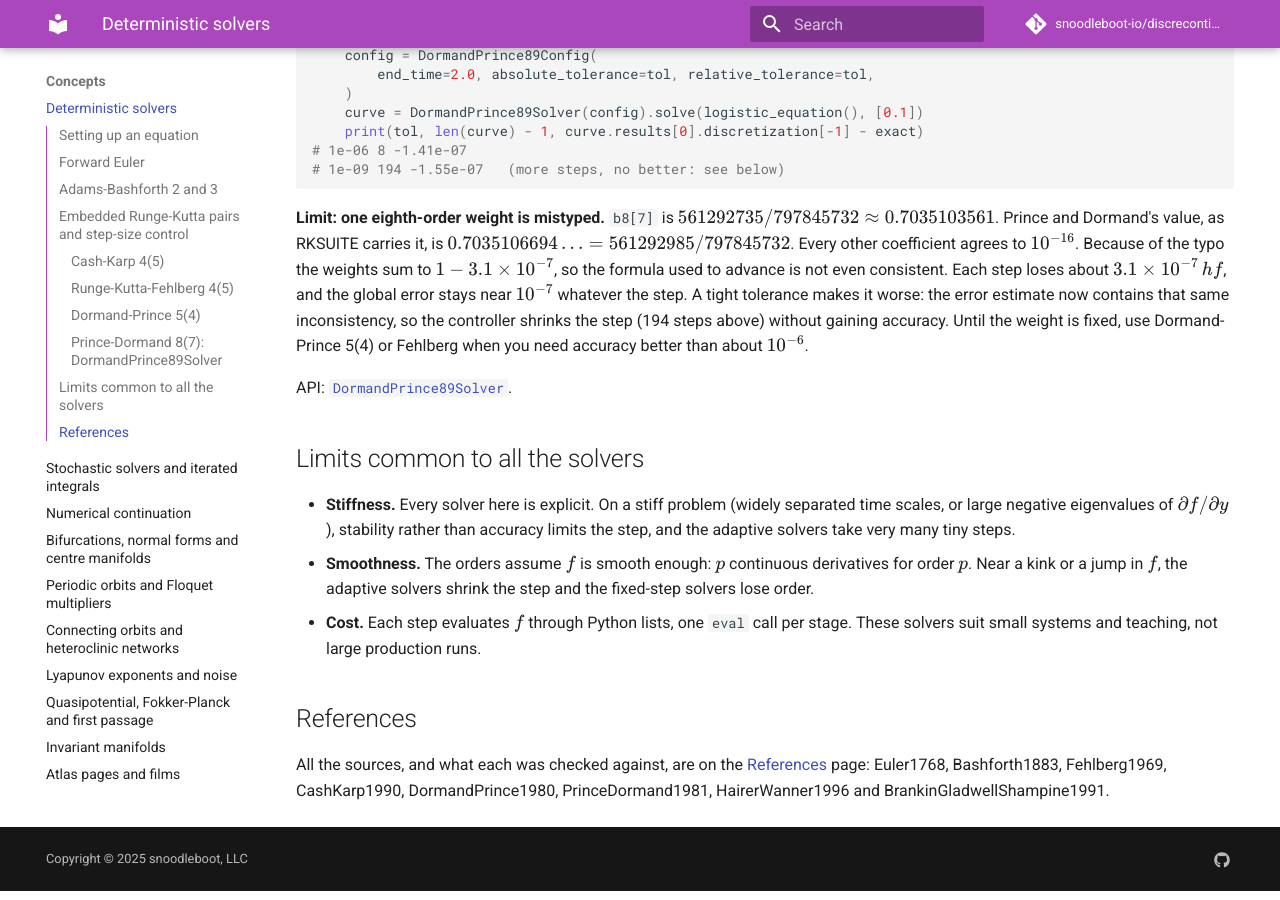
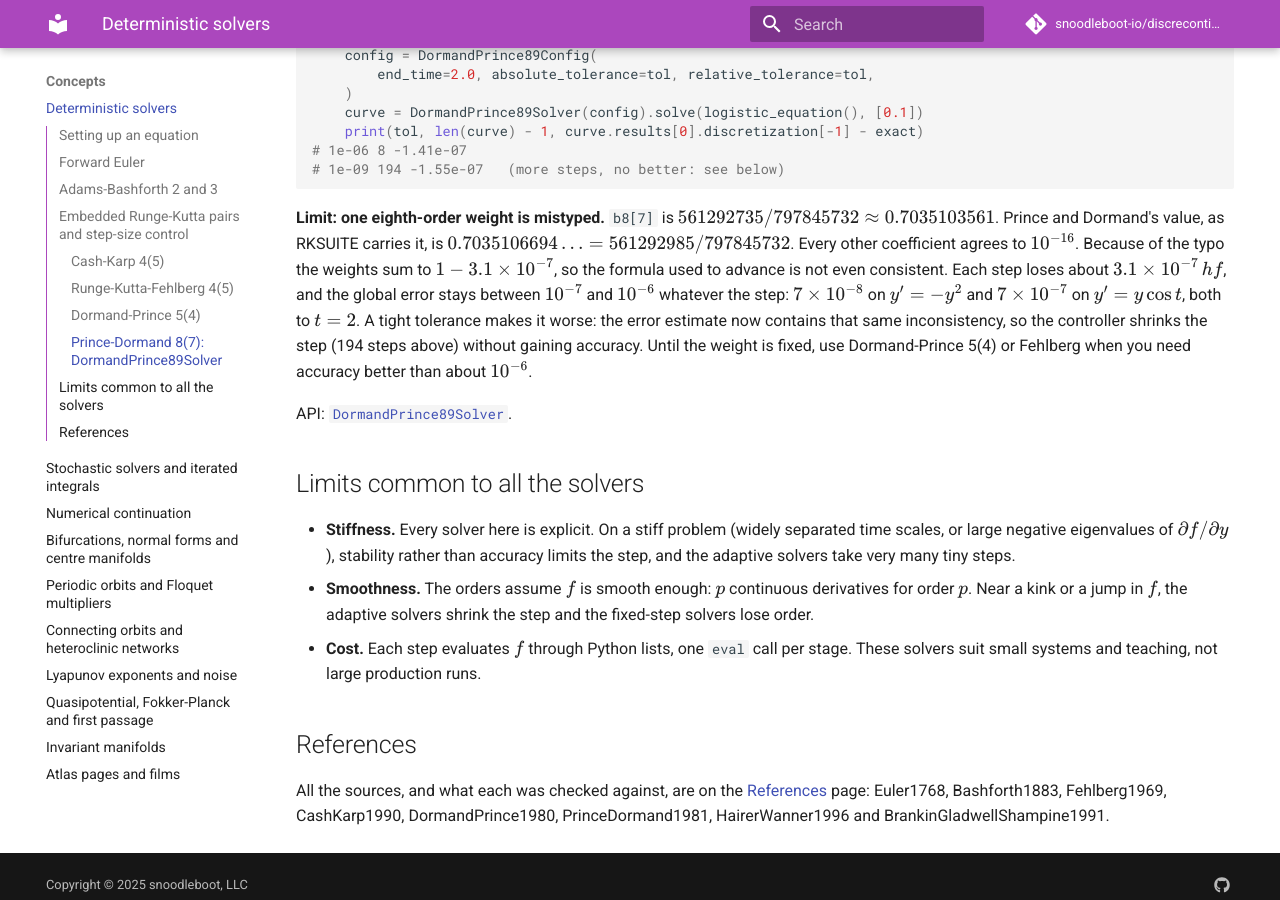
Before and after one commit to snoodleboot-io/discrecontinual_equations, an MkDocs documentation site: the page built from docs/user-guide/deterministic-solvers.md, in a window 1280 px wide and 900 px high, scrolled down 7139 px. Built offline with MkDocs 1.6.1 and Material for MkDocs 9.7.7, drawn with Linux system fonts in a browser that asks for light colours; comment, search, counter and statistics services are not loaded; some of the changed text lies outside the part shown.

Commit message:
Give the Prince-Dormand 8(7) error floor as measured, between 1e-7 and 1e-6, on the solvers page

```diff
--- a/docs/user-guide/deterministic-solvers.md
+++ b/docs/user-guide/deterministic-solvers.md
@@ -27,7 +27,7 @@ are forced to take small steps (see [Limits](#limits-common-to-all-the-solvers))
     - **Cash-Karp** has its two weight rows swapped, so it advances with the
       *fourth*-order solution.
     - **`DormandPrince89Solver`** is an 8(7) pair, not 8(9), and one of its
-      eighth-order weights is mistyped. Its error stalls near $10^{-7}$.
+      eighth-order weights is mistyped. Its error stalls between $10^{-7}$ and $10^{-6}$.
     - **Adams-Bashforth 3** is second order, not third, because of how it is started.
 
     The table below gives the order each solver actually reaches.
@@ -40,7 +40,7 @@ are forced to take small steps (see [Limits](#limits-common-to-all-the-solvers))
 | `CashKarpSolver` | adaptive | 4(5) | **4** | 6 |
 | `FehlbergSolver` | adaptive | 4(5) | 5 (it advances with the fifth-order row) | 6 |
 | `DormandPrinceSolver` | adaptive | 5(4) | 5 if $f$ does not depend on $t$, **1** if it does | 7 |
-| `DormandPrince89Solver` | adaptive | "8(9)" | **none**: the error stalls at about $10^{-7}$ | 13 |
+| `DormandPrince89Solver` | adaptive | "8(9)" | **none**: the error stalls between $10^{-7}$ and $10^{-6}$ | 13 |
 
 We measured the orders by running each solver with fixed steps on
 $y' = -y^2$ and on $y' = y\cos t$ up to $t = 2$, halving $h$ three times. The adaptive
@@ -378,7 +378,9 @@ $561292735/797845732 \approx 0.7035103561$. Prince and Dormand's value, as RKSUI
 carries it, is $0.7035106694\ldots = 561292985/797845732$. Every other coefficient
 agrees to $10^{-16}$. Because of the typo the weights sum to $1 - 3.1\times10^{-7}$,
 so the formula used to advance is not even consistent. Each step loses about
-$3.1\times10^{-7}\, h f$, and the global error stays near $10^{-7}$ whatever the step.
+$3.1\times10^{-7}\, h f$, and the global error stays between $10^{-7}$ and $10^{-6}$
+whatever the step: $7\times10^{-8}$ on $y' = -y^2$ and $7\times10^{-7}$ on
+$y' = y\cos t$, both to $t = 2$.
 A tight tolerance makes it worse: the error estimate now contains that same
 inconsistency, so the controller shrinks the step (194 steps above) without gaining
 accuracy. Until the weight is fixed, use Dormand-Prince 5(4) or Fehlberg when you need
```
